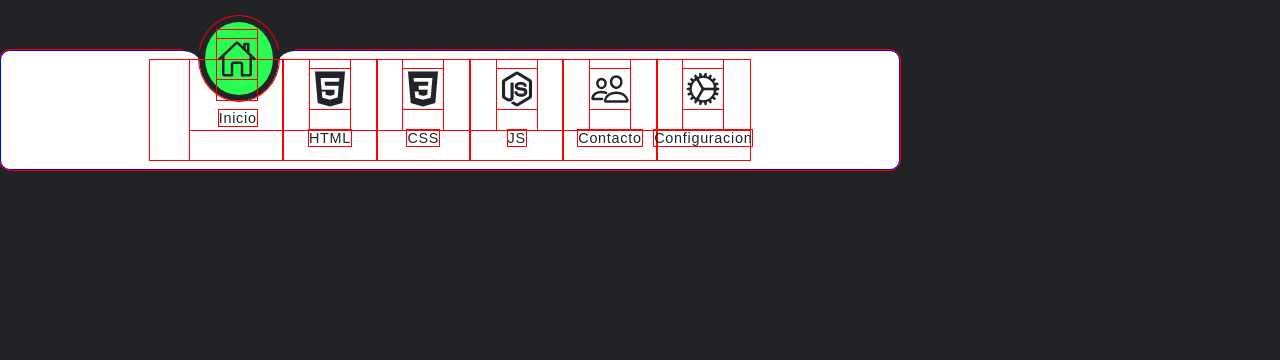
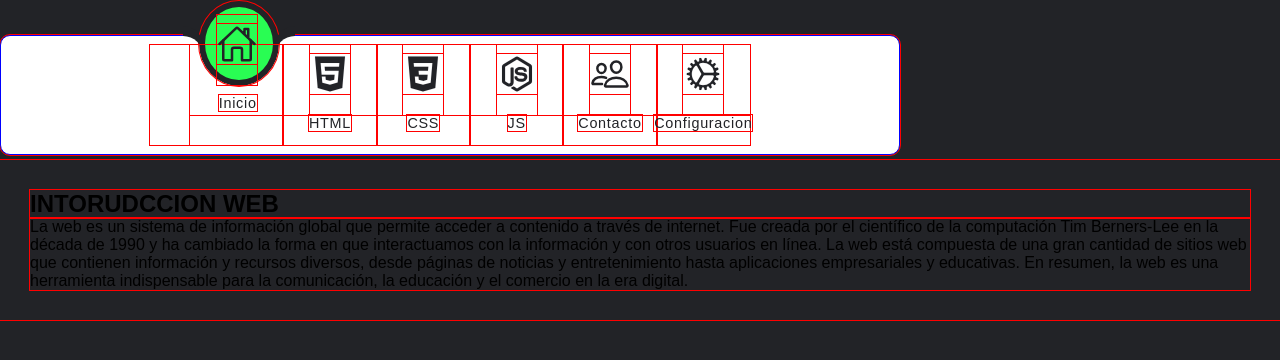
Before and after one commit to kmuy1212/kmuy1212.io, a plain HTML site: page index.html in a window 1280 px wide. Drawn offline with nearby package versions, Linux system fonts and the light colour scheme.

Commit message:
2 files modified

```diff
--- a/index.html
+++ b/index.html
@@ -17,7 +17,7 @@
           </a>
         </li>
         <li class="lista ">
-          <a href="#">
+          <a href="H1">
             <span class="icono"><ion-icon name="logo-html5"></ion-icon></span>
             <span class="texto">HTML</span>
           </a>
@@ -51,6 +51,12 @@
 
 
     </header>
+    <section >
+      <H1 id="intre">INTORUDCCION WEB</H1>
+      <p>La web es un sistema de información global que permite acceder a contenido a través de internet. Fue creada por el científico de la computación Tim Berners-Lee en la década de 1990 y ha cambiado la forma en que interactuamos con la información y con otros usuarios en línea. La web está compuesta de una gran cantidad de sitios web que contienen información y recursos diversos, desde páginas de noticias y entretenimiento hasta aplicaciones empresariales y educativas. En resumen, la web es una herramienta indispensable para la comunicación, la educación y el comercio en la era digital.</p>
+
+    </section>
+
     <script>
       const lista =document.querySelectorAll('.lista')
       function activeLink(){
--- a/styles.css
+++ b/styles.css
@@ -16,10 +16,19 @@ body{
 
 
 
+
+}
+
+section{
+  padding: 30px;
+  margin-top: 40px;
+  align-items: center;
+  justify-content: center;
+
 }
 
 header{
-  top: 50px;
+  top: 35px;
   display: flex;
   justify-content: center;
   align-items: center;
```
